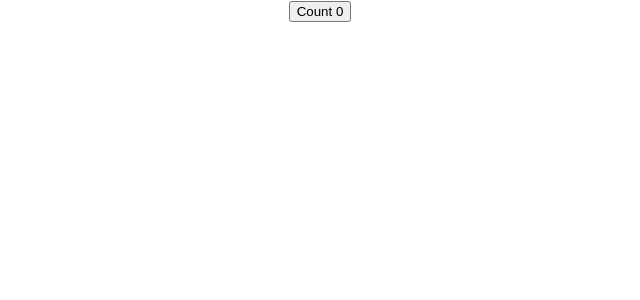
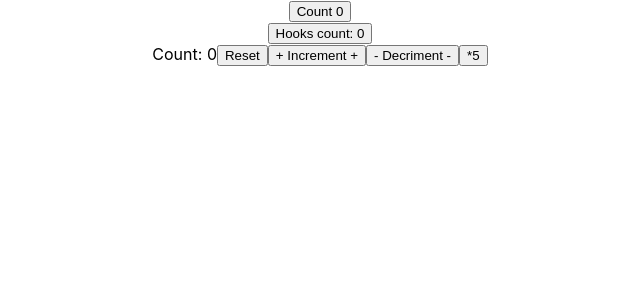
Before and after one commit to JonathanLGeorge/reactLearning, a React (Create React App) app: page / in a window 1280 px wide. Shown: the top 300 px of the page, without its empty margins (320-960 px from the left). Built offline with nearby package versions, Linux system fonts and the light colour scheme.

Commit message:
useState

```diff
--- a/src/App.js
+++ b/src/App.js
@@ -21,6 +21,8 @@ import HoverCounter2 from './components/HoverCounter2';
 import User from './components/User';
 import Counter2 from './components/Counter2'
 import ClassCounter from './hooks/ClassCounter';
+import HooksCounter from './hooks/HooksCounter';
+import HookCounter2 from './hooks/HookCounter2';
 //import RefsDemo from './components/RefsDemo';
 //import Hero from './components/Hero'
 //import ErrorBoundry from './components/ErrorBoundry';
@@ -75,6 +77,8 @@ function App() {
 */}
 
         <ClassCounter/>
+        <HooksCounter/>
+        <HookCounter2/>
 
 
     </div>
--- /dev/null
+++ b/src/hooks/HookCounter2.js
@@ -0,0 +1,29 @@
+import React, {useState} from 'react'
+
+function HookCounter2() {
+    const initialCount = 0;
+    const [count, setCount] = useState(initialCount)
+    const times5 = () => {
+        for (let index = 0; index < 5; index++) {
+            setCount(count => count +1)
+
+        }
+    }
+    return (
+        <div>
+            Count: {count}
+            <button onClick={()=> setCount(initialCount)}>Reset</button>
+            <button onClick={()=> setCount(junk => junk +1)}>
+                + Increment +
+            </button>
+            <button onClick={()=> setCount(junk => junk -1)}>
+                - Decriment -
+            </button>
+            <button onClick={times5}>*5</button>
+        </div>
+    )
+}
+
+export default HookCounter2
+//will set back to zero
+//()=> setCount(initialCount)
--- a/src/hooks/HooksCounter.js
+++ b/src/hooks/HooksCounter.js
@@ -3,13 +3,18 @@ import React, {useState} from 'react'
 function HooksCounter() {
     const [count, setCount] = useState(0);
 
+    function plusOne(){
+        setCount(count + 1);
+    }
     return (
         <div>
-            <button onClick={() => setCount(count + 1)}>
-                count {count}
+            <button onClick={plusOne}>
+                Hooks count: {count}
             </button>
         </div>
     )
 }
 
 export default HooksCounter
+// could also have inline arrow function inplace of plusOne
+// () => setCount(count + 1)
```
Also changed, not shown: 1 other file (tests, documents, lock files or other folders).
